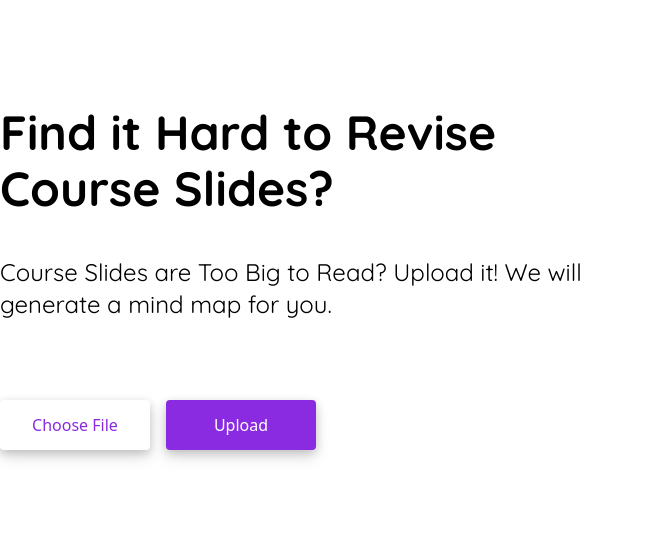
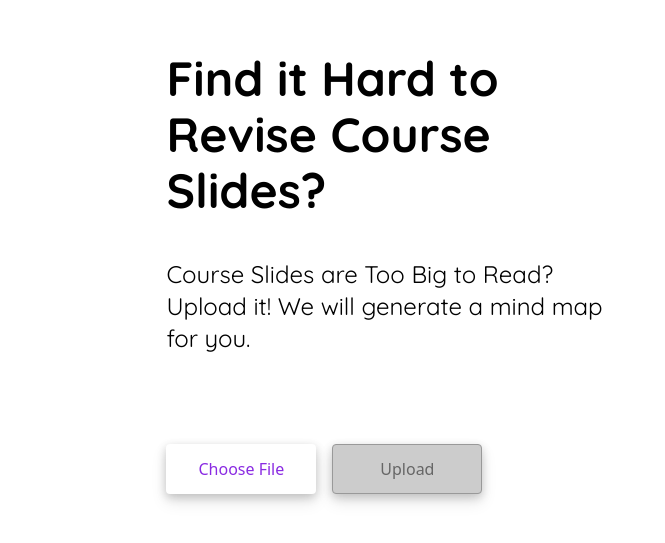
Before and after one commit to coookie89/Notey, a React (Create React App) app: page / in a window 1280 px wide. Shown: the part 103-646 px from the top of the page, without its empty margins (0-665 px from the left). Built offline with nearby package versions, Linux system fonts and the light colour scheme; what markmap-common, markmap-lib would draw is missing.

Commit message:
fix upload file btn

```diff
--- a/src/App.js
+++ b/src/App.js
@@ -23,12 +23,15 @@ function App() {
   return (
     <ThemeProvider theme={theme}>
         <Router>
+        <div class="fix-border">
           <Routes>
-            <Route path="/" element={<Homepage />} />
-            <Route path="/summary" element={<Notespage />} />
-            <Route path="/quiz" element={<Quizpage />} />
+
+              <Route path="/" element={<Homepage />} />
+              <Route path="/summary" element={<Notespage />} />
+              <Route path="/quiz" element={<Quizpage />} />
+
           </Routes>
-
+          </div>
         </Router>
     </ThemeProvider>
   );
--- a/src/components/FileUpload.jsx
+++ b/src/components/FileUpload.jsx
@@ -1,8 +1,9 @@
-import React, { useState } from 'react';
-import { Button, Box } from '@mui/material';
-import axios from 'axios';
-import { useNavigate } from 'react-router-dom';
+import React, { useState } from "react";
+import { Typography, Box } from "@mui/material";
+import axios from "axios";
+import { useNavigate } from "react-router-dom";
 import "./style.css";
+
 const FileUpload = () => {
   const [selectedFile, setSelectedFile] = useState(null);
   const navigate = useNavigate();
@@ -16,45 +17,63 @@ const FileUpload = () => {
     if (selectedFile) {
       console.log("Selected file:", selectedFile.name);
       const formData = new FormData();
-      formData.append('form', selectedFile);
+      formData.append("form", selectedFile);
       // Here, you can add logic to upload the file to a server or handle it as needed.
       try {
-        const response = await axios.post('https://6vw41x.buildship.run/add-document-chunks', formData, {
+        const response = await axios.post(
+          "https://6vw41x.buildship.run/add-document-chunks",
+          formData,
+          {
             headers: {
-              'Content-Type': 'multipart/form-data', // Ensure correct content type
+              "Content-Type": "multipart/form-data", // Ensure correct content type
             },
-          });
+          }
+        );
 
         console.log(response);
-          navigate('/summary', {state: {data: response.data}})
+        navigate("/summary", { state: { data: response.data } });
         //   navigate('/quiz', {state: {quiz: response.data.groqQues}})
         //   navigate('/quiz')
-
-      } catch(error) {
+      } catch (error) {
         console.log(error);
       }
     }
   };
 
   return (
-    <Box sx={{py: 5}}>
-        {selectedFile && <p>File selected: {selectedFile.name}</p>}
+    <Box sx={{ py: 5 }}>
+      {selectedFile && (
+        <Typography variant="h8">
+          File selected: {selectedFile.name}
+        </Typography>
+      )}
       <Box display="flex" flexDirection="row" alignItems="center" gap={2}>
         <input
           accept="image/*, application/pdf" // Accept only certain file types
-            style={{ display: 'none' }} // Hide the default input
+          style={{ display: "none" }} // Hide the default input
           id="upload-file"
           type="file"
           onChange={handleFileChange}
         />
-        <label htmlFor="upload-file">
-            <button component="span" class="button-color-2">
+
+        <button component="span" className="button-color-2">
+          <label
+            htmlFor="upload-file"
+            style={{
+              width: "100%",
+              height: "100%",
+              cursor: "pointer",
+              display: "flex",
+              justifyContent: "center",
+              alignItems: "center",
+            }}
+          >
             Choose File
+          </label>
         </button>
-        </label>
 
         <button
-            class="button-color-1"
+          className="button-color-1"
           onClick={handleUpload}
           disabled={!selectedFile} // Disable upload button if no file is selected
         >
--- a/src/components/Mindmap.jsx
+++ b/src/components/Mindmap.jsx
@@ -18,15 +18,6 @@ function renderToolbar(mm, wrapper) {
   while (wrapper?.firstChild) wrapper.firstChild.remove();
   if (mm && wrapper) {
     const toolbar = new Toolbar();
-    toolbar.attach(mm);
-    // Register custom buttons
-    toolbar.register({
-      id: 'alert',
-      title: 'Click to show an alert',
-      content: 'Alert',
-      onClick: () => alert('You made it!'),
-    });
-    toolbar.setItems([...Toolbar.defaultItems, 'alert']);
     wrapper.append(toolbar.render());
   }
 }
--- a/src/components/style.css
+++ b/src/components/style.css
@@ -15,6 +15,8 @@ button {
   border-radius: 4px;
   transition: 0.5s;
   box-shadow: 0 8px 16px 0 rgba(0,0,0,0.1), 0 3px 10px 0 rgba(0,0,0,0.19);
+  z-index: 1000;
+  margin: 10px 0;
 }
 
 .button-color-1 {
@@ -30,3 +32,11 @@ button {
 button:hover {
   background-color: orange;
 }
+
+button:disabled,
+button[disabled]{
+  border: 1px solid #999999;
+  background-color: #cccccc;
+  color: #666666;
+  cursor: default;
+}
--- a/src/index.css
+++ b/src/index.css
@@ -11,3 +11,7 @@ code {
   font-family: source-code-pro, Menlo, Monaco, Consolas, 'Courier New',
     monospace;
 }
+
+.fix-border {
+  margin: 0 13%;
+}
```
Lines whose indentation alone changed are shown as unchanged.
